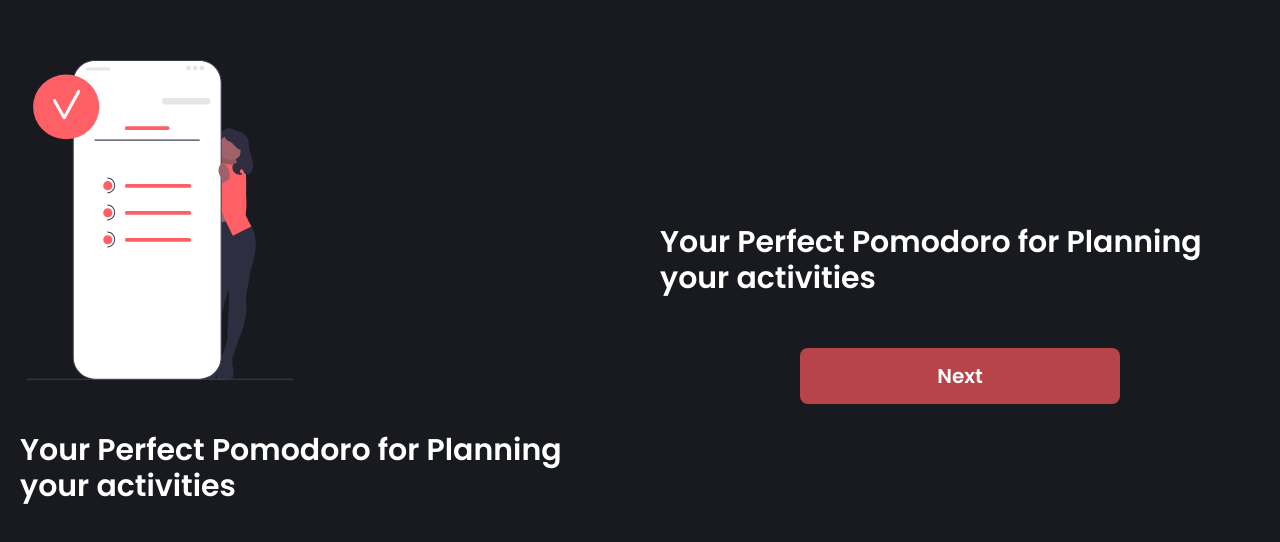
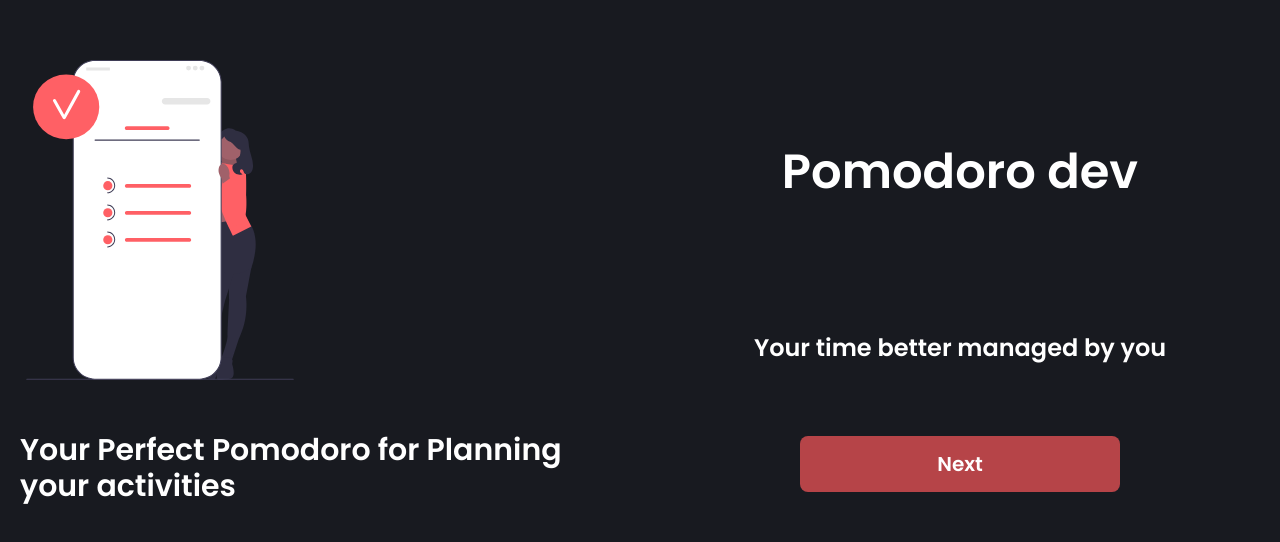
Before and after one commit to davi-souza2001/PomodoroDev, a React (Vite) app: page /login in a window 1280 px wide. Shown: the part 112-654 px from the top of the page. Built offline with nearby package versions, Linux system fonts and the light colour scheme; a web font is replaced by a local one.

Commit message:
page login

```diff
--- a/src/pages/Login.tsx
+++ b/src/pages/Login.tsx
@@ -14,27 +14,27 @@ export function Login() {
 	}
 
 	return (
-		<div className='h-screen w-screen flex items-center justify-start flex-col xl:flex-row'>
+		<div className={`h-screen w-screen flex items-center justify-start flex-col ${!loginArea && 'xl:flex-row'}`}>
 			{loginArea ?
-				<>
-					<div className='h-60 w-screen flex items-center justify-center font-semibold text-5xl'>
+				<div>
+					<div className='h-60 w-full flex items-center justify-center font-semibold text-5xl'>
 						<span>Let's you in</span>
 					</div>
-					<div className='h-60 w-screen flex items-center justify-start flex-col'>
+					<div className='h-60 w-full flex items-center justify-start flex-col'>
 						<div
 							className='bg-[#292c37] h-14 w-80 rounded-lg font-semibold cursor-pointer flex items-center justify-center mb-3'
 						>
 							<img className='h-10' src={googleIcon} alt="Google Icon" />
-							<button className='ml-3'>Continue with Google</button>
+							<button className='ml-3' onClick={() => navigate('/')}>Continue with Google</button>
 						</div>
 						<div
 							className='bg-[#292c37] h-14 w-80 rounded-lg font-semibold cursor-pointer flex items-center justify-center'
 						>
 							<img className='h-10' src={githubIcon} alt="Github Icon" />
-							<button className='ml-3'>Continue with Github</button>
+							<button className='ml-3' onClick={() => navigate('/')}>Continue with Github</button>
 						</div>
 					</div>
-				</>
+				</div>
 				:
 				<div>
 					<div className='h-80 w-screen mt-10 xl:w-1/2 '>
@@ -47,8 +47,11 @@ export function Login() {
 				</div>
 			}
 			<div className='h-36 w-screen flex items-center justify-center xl:h-screen xl:flex-col'>
-				<div className={`hidden ${!loginArea && 'xl:flex'} h-44 w-full items-center justify-center font-semibold text-3xl p-5`}>
-					<span>Your Perfect Pomodoro for Planning your activities</span>
+				<div className={`hidden ${!loginArea && 'xl:flex'} h-44 w-full items-center justify-center font-semibold text-5xl p-5`}>
+					<span>Pomodoro dev</span>
+				</div>
+				<div className={`hidden ${!loginArea && 'xl:flex'} h-44 w-full items-center justify-center font-semibold text-2xl p-5`}>
+					<span>Your time better managed by you</span>
 				</div>
 				<button
 					className='bg-[#b64448] h-14 w-80 rounded-lg font-semibold text-xl cursor-pointer'
```
